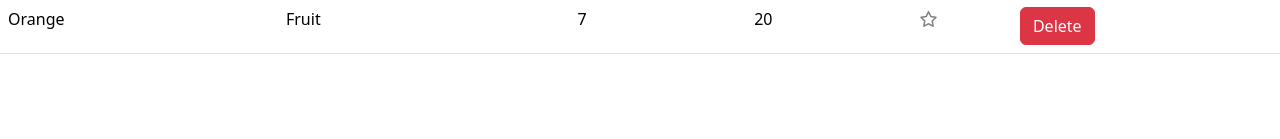
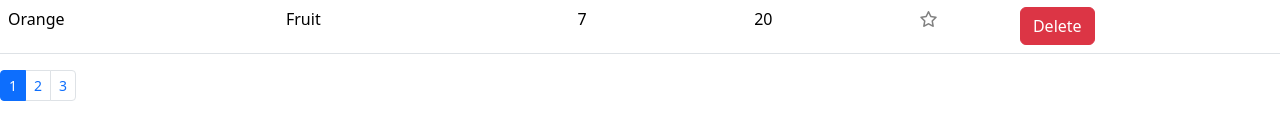
Before and after one commit to Kiankayan/intensive-foods-frontend-School-Project, a React (Vite) app in the folder intensive-foods/: page / in a window 1280 px wide. Shown: the part 523-662 px from the top of the page. Built offline with nearby package versions, Linux system fonts and the light colour scheme.

Commit message:
added pagination

```diff
--- /dev/null
+++ b/intensive-foods/src/components/Pagination.tsx
@@ -0,0 +1,30 @@
+import { useState } from "react";
+
+function Pagination(): React.ReactElement {
+  const [currentPage, setCurrentPage] = useState(1);
+
+  return (
+    <nav aria-label="Pagination">
+      <ul className="pagination pagination-sm">
+        <li className={currentPage === 1 ? "page-item active" : "page-item"}>
+          <button className="page-link" onClick={() => setCurrentPage(1)}>
+            1
+          </button>
+        </li>
+
+        <li className={currentPage === 2 ? "page-item active" : "page-item"}>
+          <button className="page-link" onClick={() => setCurrentPage(2)}>
+            2
+          </button>
+        </li>
+
+        <li className={currentPage === 3 ? "page-item active" : "page-item"}>
+          <button className="page-link" onClick={() => setCurrentPage(3)}>
+            3
+          </button>
+        </li>
+      </ul>
+    </nav>
+  );
+}
+export default Pagination;
--- a/intensive-foods/src/components/Product.tsx
+++ b/intensive-foods/src/components/Product.tsx
@@ -1,5 +1,6 @@
 import { useEffect, useState } from "react";
 import { getFoods } from "../../services/fakeFoodService";
+import Pagination from "./Pagination";
 
 interface Category {
   _id: string;
@@ -96,6 +97,9 @@ function Product(): React.ReactElement {
           </tbody>
         </table>
       )}
+      <div className="mt-3">
+        <Pagination />
+      </div>
     </div>
   );
 }
```
